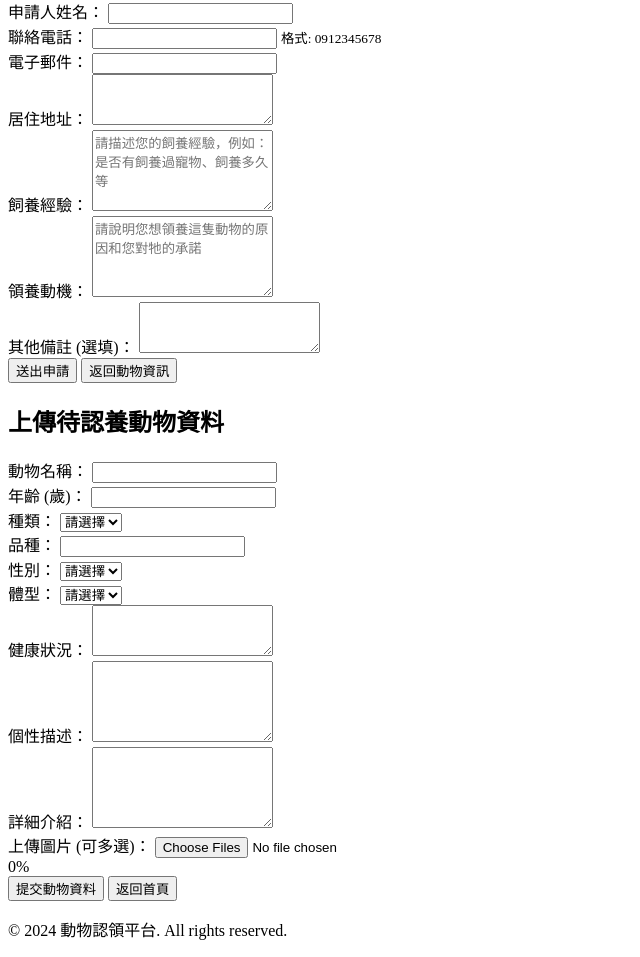
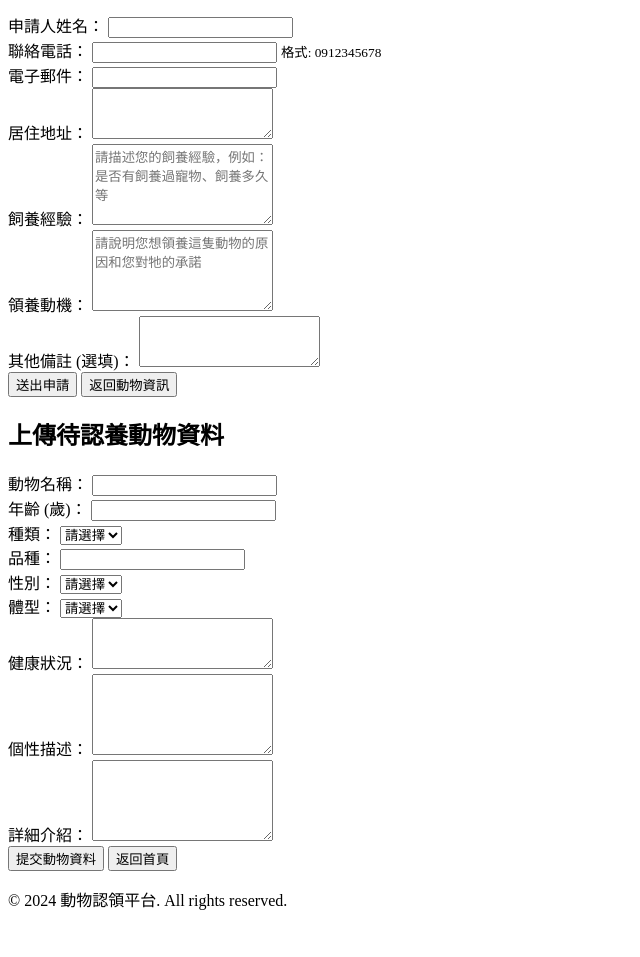
Before and after one commit to lululululuuu/111, a plain HTML site: page index.html in a window 1280 px wide. Shown: the part 467-1424 px from the top of the page, without its empty margins (0-640 px from the left). After the commit the page ends 1394 px from the top, so only its background shows below. Drawn offline with Linux system fonts and the light colour scheme.

Commit message:
Update index.html

```diff
--- a/index.html
+++ b/index.html
@@ -1,3 +1,17 @@
+<!DOCTYPE html>
+<html>
+
+<head>
+    <meta charset="UTF-8">
+    <meta name="viewport" content="width=device-width, initial-scale=1.0">
+    <title>動物認領平台</title>
+    <link rel="stylesheet" href="/<repository-name>/style.css">
+
+    <script src="https://www.gstatic.com/firebasejs/8.10.0/firebase-app.js"></script>
+    <script src="https://www.gstatic.com/firebasejs/8.10.0/firebase-firestore.js"></script>
+    </head>
+
+<body>
     <header>
         <div class="container">
             <h1><a href="#" id="homeLink">動物認領平台</a></h1>
@@ -79,11 +93,13 @@
                     </div>
                     <div class="form-group">
                         <label for="experience">飼養經驗：</label>
-                    <textarea id="experience" name="experience" rows="5" placeholder="請描述您的飼養經驗，例如：是否有飼養過寵物、飼養多久等" required></textarea>
+                        <textarea id="experience" name="experience" rows="5" placeholder="請描述您的飼養經驗，例如：是否有飼養過寵物、飼養多久等"
+                            required></textarea>
                     </div>
                     <div class="form-group">
                         <label for="motivation">領養動機：</label>
-                    <textarea id="motivation" name="motivation" rows="5" placeholder="請說明您想領養這隻動物的原因和您對牠的承諾" required></textarea>
+                        <textarea id="motivation" name="motivation" rows="5" placeholder="請說明您想領養這隻動物的原因和您對牠的承諾"
+                            required></textarea>
                     </div>
                     <div class="form-group">
                         <label for="notes">其他備註 (選填)：</label>
@@ -153,15 +169,6 @@
                         <label for="uploadAnimalDescription">詳細介紹：</label>
                         <textarea id="uploadAnimalDescription" rows="5"></textarea>
                     </div>
-                <div class="form-group">
-                    <label for="animalImages">上傳圖片 (可多選)：</label>
-                    <input type="file" id="animalImages" accept="image/*" multiple>
-                    <div class="file-upload-preview" id="imagePreview"></div>
-                    <div class="progress-bar-container" id="progressBarContainer">
-                        <div class="progress-bar" id="progressBar">0%</div>
-                    </div>
-                </div>
-
                     <button type="submit" class="btn-submit">提交動物資料</button>
                     <button type="button" class="btn-back" id="backFromUploadBtn">返回首頁</button>
                 </form>
@@ -175,3 +182,8 @@
             <p>&copy; 2024 動物認領平台. All rights reserved.</p>
         </div>
     </footer>
+    <script src="/<repository-name>/script.js"></script>
+
+</body>
+
+</html>
```
Lines whose indentation alone changed are shown as unchanged.
